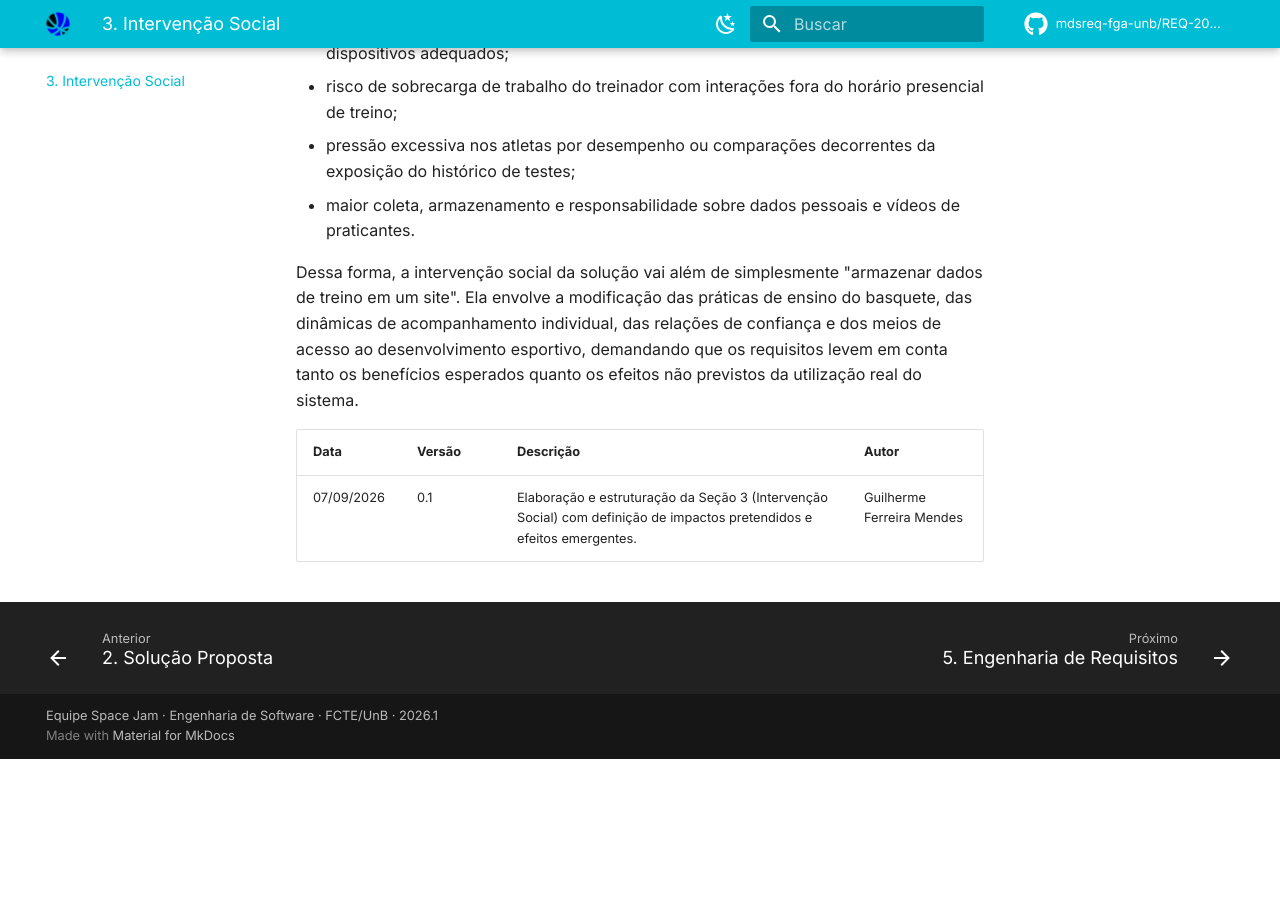
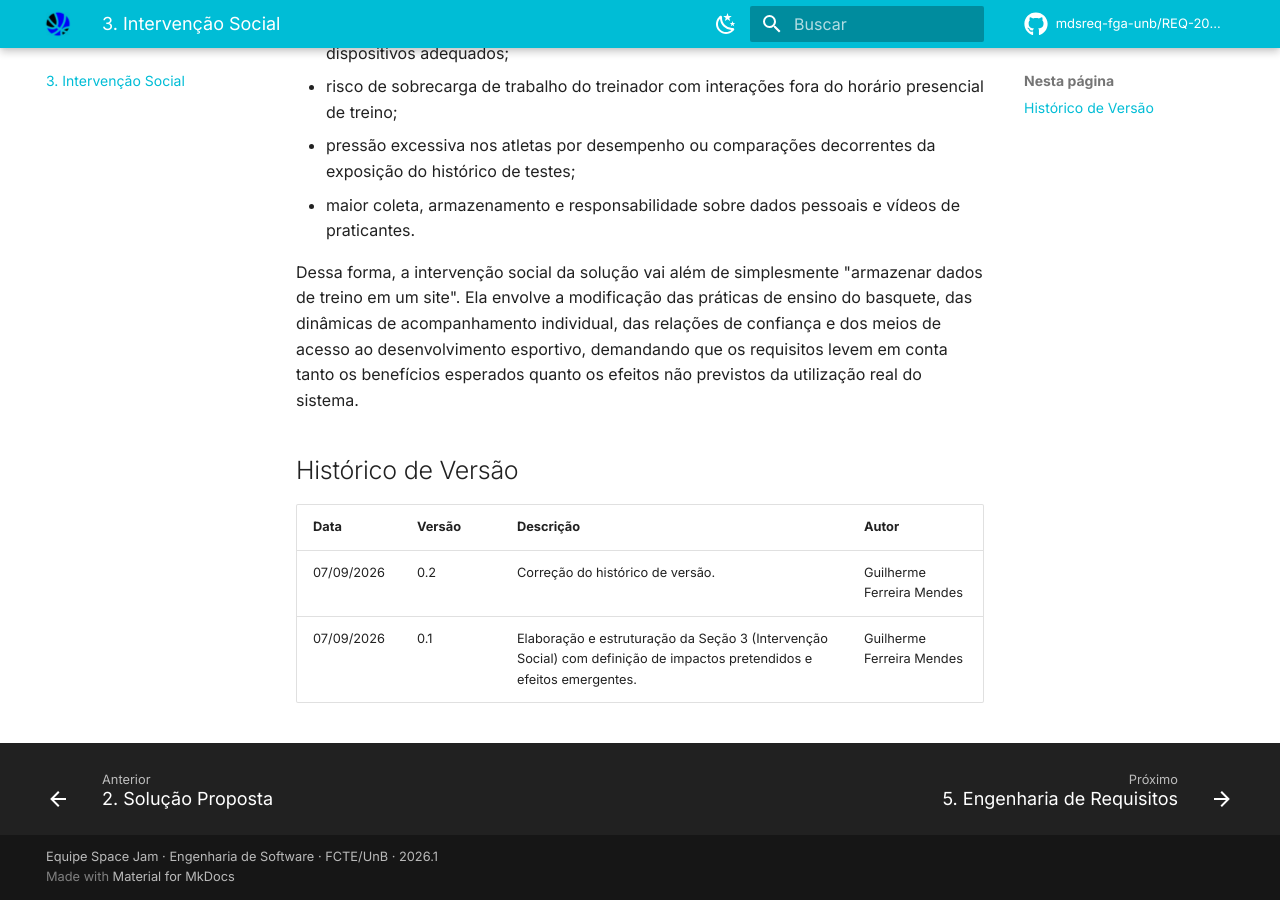
Before and after one commit to mdsreq-fga-unb/REQ-2026.2-T01-SpaceJam, an MkDocs documentation site: the page built from docs/intervencao_social.md, in a window 1280 px wide and 900 px high, scrolled down 734 px. Built offline with MkDocs 1.6.1 and Material for MkDocs 9.7.7, drawn with Linux system fonts in a browser that asks for light colours; comment, search, counter and statistics services are not loaded; before the commit the page ends 1493 px from its top, so only the background shows below that.

Commit message:
docs: correcao do historico de versao dos topicos 3 e 5.

```diff
--- a/docs/intervencao_social.md
+++ b/docs/intervencao_social.md
@@ -21,6 +21,9 @@ Entre os **impactos pretendidos**, destacam-se:
 
 Dessa forma, a intervenção social da solução vai além de simplesmente "armazenar dados de treino em um site". Ela envolve a modificação das práticas de ensino do basquete, das dinâmicas de acompanhamento individual, das relações de confiança e dos meios de acesso ao desenvolvimento esportivo, demandando que os requisitos levem em conta tanto os benefícios esperados quanto os efeitos não previstos da utilização real do sistema.
 
+## Histórico de Versão
+
 | Data | Versão | Descrição | Autor |
 | --- | --- | --- | --- |
+| 07/09/2026 | 0.2 | Correção do histórico de versão. | Guilherme Ferreira Mendes |
 | 07/09/2026 | 0.1 | Elaboração e estruturação da Seção 3 (Intervenção Social) com definição de impactos pretendidos e efeitos emergentes. | Guilherme Ferreira Mendes |
```
Also changed, not shown: docs/engenharia_requisitos.md (+3 -0 lines).
